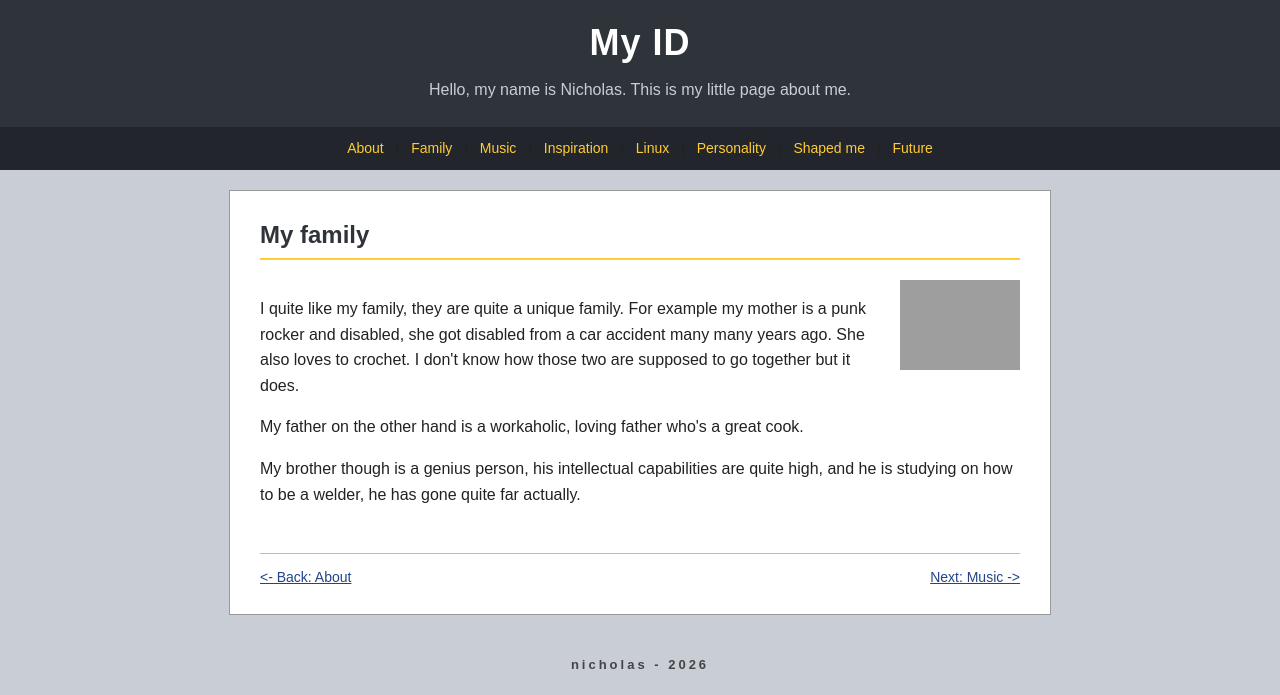
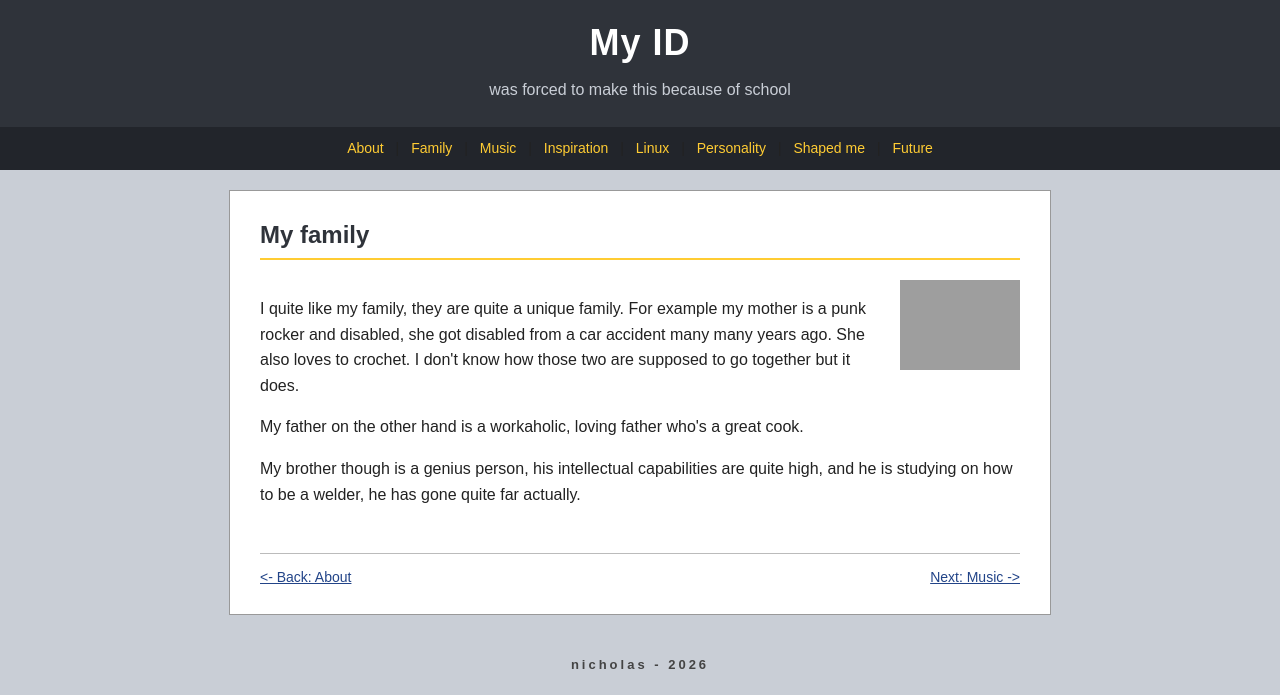
Before and after one commit to astrZX/about-me, a plain HTML site: page family.html in a window 1280 px wide. Shown: the part 111-806 px from the top of the page. Drawn offline with Linux system fonts and the light colour scheme; grey boxes are pictures that could not be loaded.

Commit message:
was forced to make this because of school

```diff
--- a/family.html
+++ b/family.html
@@ -10,7 +10,7 @@
 <header>
 <img src="https://upload.wikimedia.org/wikipedia/commons/3/35/Tux.svg" alt="Tux the penguin">
 <h1>My ID</h1>
-<p>Hello, my name is Nicholas. This is my little page about me.</p>
+<p>was forced to make this because of school</p>
 </header>
 <nav>
 <a href="index.html">About</a> |
```
Also changed, not shown: friend.html (+1 -1 lines), future.html (+1 -1 lines), index.html (+1 -1 lines), linux.html (+1 -1 lines), music.html (+1 -1 lines), personality.html (+1 -1 lines), shaped.html (+1 -1 lines).
